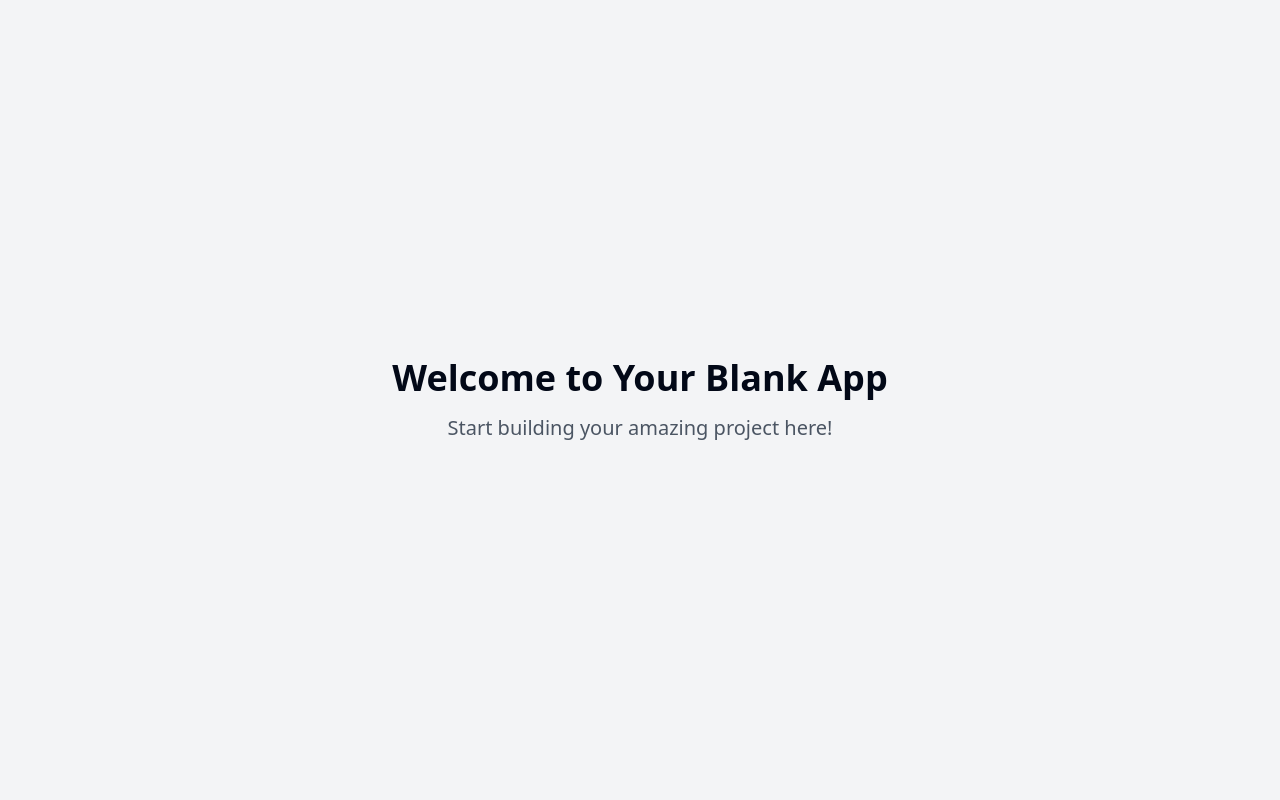
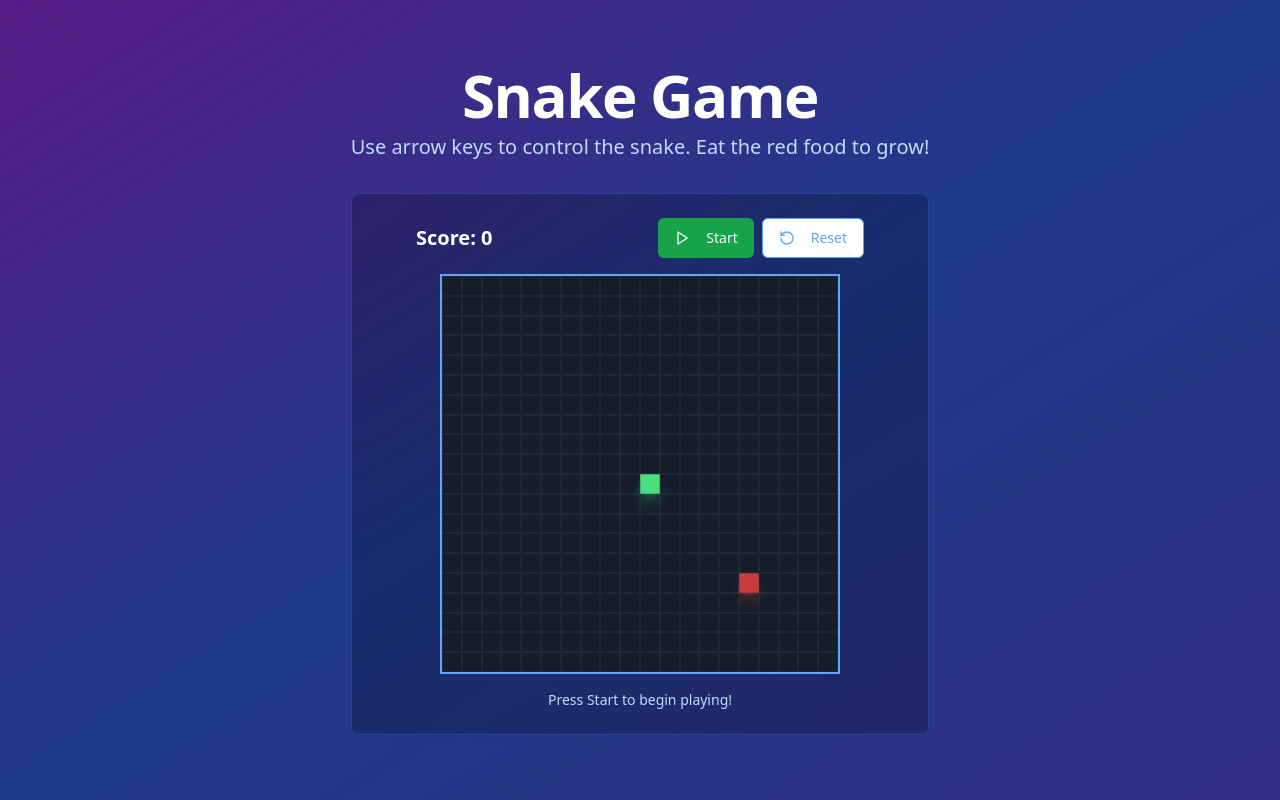
Before and after one commit to sravan-kumarc/snake_Game, a React (Vite) app: page / in a window 1280 px wide. Built offline with nearby package versions, Linux system fonts and the light colour scheme.

Commit message:
Add simple game
Implement a basic game feature.

```diff
--- /dev/null
+++ b/src/components/SnakeGame.tsx
@@ -0,0 +1,185 @@
+
+import React, { useState, useEffect, useCallback } from 'react';
+import { Button } from '@/components/ui/button';
+import { Card } from '@/components/ui/card';
+import { Play, RotateCcw } from 'lucide-react';
+
+interface Position {
+  x: number;
+  y: number;
+}
+
+const GRID_SIZE = 20;
+const INITIAL_SNAKE = [{ x: 10, y: 10 }];
+const INITIAL_FOOD = { x: 15, y: 15 };
+const INITIAL_DIRECTION = { x: 0, y: -1 };
+
+const SnakeGame = () => {
+  const [snake, setSnake] = useState<Position[]>(INITIAL_SNAKE);
+  const [food, setFood] = useState<Position>(INITIAL_FOOD);
+  const [direction, setDirection] = useState<Position>(INITIAL_DIRECTION);
+  const [gameRunning, setGameRunning] = useState(false);
+  const [gameOver, setGameOver] = useState(false);
+  const [score, setScore] = useState(0);
+
+  const generateFood = useCallback(() => {
+    const newFood = {
+      x: Math.floor(Math.random() * GRID_SIZE),
+      y: Math.floor(Math.random() * GRID_SIZE),
+    };
+    return newFood;
+  }, []);
+
+  const resetGame = () => {
+    setSnake(INITIAL_SNAKE);
+    setFood(INITIAL_FOOD);
+    setDirection(INITIAL_DIRECTION);
+    setGameRunning(false);
+    setGameOver(false);
+    setScore(0);
+  };
+
+  const startGame = () => {
+    setGameRunning(true);
+    setGameOver(false);
+  };
+
+  const moveSnake = useCallback(() => {
+    if (!gameRunning || gameOver) return;
+
+    setSnake(currentSnake => {
+      const newSnake = [...currentSnake];
+      const head = { ...newSnake[0] };
+
+      head.x += direction.x;
+      head.y += direction.y;
+
+      // Check wall collision
+      if (head.x < 0 || head.x >= GRID_SIZE || head.y < 0 || head.y >= GRID_SIZE) {
+        setGameOver(true);
+        setGameRunning(false);
+        return currentSnake;
+      }
+
+      // Check self collision
+      if (newSnake.some(segment => segment.x === head.x && segment.y === head.y)) {
+        setGameOver(true);
+        setGameRunning(false);
+        return currentSnake;
+      }
+
+      newSnake.unshift(head);
+
+      // Check food collision
+      if (head.x === food.x && head.y === food.y) {
+        setScore(prev => prev + 10);
+        setFood(generateFood());
+      } else {
+        newSnake.pop();
+      }
+
+      return newSnake;
+    });
+  }, [direction, food, gameRunning, gameOver, generateFood]);
+
+  const handleKeyPress = useCallback((e: KeyboardEvent) => {
+    if (!gameRunning) return;
+
+    switch (e.key) {
+      case 'ArrowUp':
+        if (direction.y === 0) setDirection({ x: 0, y: -1 });
+        break;
+      case 'ArrowDown':
+        if (direction.y === 0) setDirection({ x: 0, y: 1 });
+        break;
+      case 'ArrowLeft':
+        if (direction.x === 0) setDirection({ x: -1, y: 0 });
+        break;
+      case 'ArrowRight':
+        if (direction.x === 0) setDirection({ x: 1, y: 0 });
+        break;
+    }
+  }, [direction, gameRunning]);
+
+  useEffect(() => {
+    document.addEventListener('keydown', handleKeyPress);
+    return () => document.removeEventListener('keydown', handleKeyPress);
+  }, [handleKeyPress]);
+
+  useEffect(() => {
+    const gameInterval = setInterval(moveSnake, 150);
+    return () => clearInterval(gameInterval);
+  }, [moveSnake]);
+
+  return (
+    <Card className="p-6 bg-black/20 backdrop-blur-sm border-blue-500/30">
+      <div className="flex flex-col items-center space-y-4">
+        <div className="flex items-center justify-between w-full max-w-md">
+          <div className="text-white text-xl font-bold">
+            Score: {score}
+          </div>
+          <div className="space-x-2">
+            {!gameRunning && !gameOver && (
+              <Button onClick={startGame} className="bg-green-600 hover:bg-green-700">
+                <Play className="w-4 h-4 mr-2" />
+                Start
+              </Button>
+            )}
+            <Button onClick={resetGame} variant="outline" className="border-blue-400 text-blue-400 hover:bg-blue-400 hover:text-white">
+              <RotateCcw className="w-4 h-4 mr-2" />
+              Reset
+            </Button>
+          </div>
+        </div>
+
+        <div
+          className="grid border-2 border-blue-400 bg-gray-900"
+          style={{
+            gridTemplateColumns: `repeat(${GRID_SIZE}, 1fr)`,
+            width: '400px',
+            height: '400px',
+          }}
+        >
+          {Array.from({ length: GRID_SIZE * GRID_SIZE }).map((_, index) => {
+            const x = index % GRID_SIZE;
+            const y = Math.floor(index / GRID_SIZE);
+
+            const isSnake = snake.some(segment => segment.x === x && segment.y === y);
+            const isFood = food.x === x && food.y === y;
+            const isHead = snake[0]?.x === x && snake[0]?.y === y;
+
+            return (
+              <div
+                key={index}
+                className={`border border-gray-700/30 transition-all duration-100 ${
+                  isSnake
+                    ? isHead
+                      ? 'bg-green-400 shadow-lg shadow-green-400/50'
+                      : 'bg-green-600'
+                    : isFood
+                      ? 'bg-red-500 shadow-lg shadow-red-500/50 animate-pulse'
+                      : 'bg-gray-800/30'
+                }`}
+              />
+            );
+          })}
+        </div>
+
+        {gameOver && (
+          <div className="text-center animate-fade-in">
+            <div className="text-red-400 text-2xl font-bold mb-2">Game Over!</div>
+            <div className="text-white text-lg">Final Score: {score}</div>
+          </div>
+        )}
+
+        {!gameRunning && !gameOver && (
+          <div className="text-center text-blue-200 text-sm animate-fade-in">
+            Press Start to begin playing!
+          </div>
+        )}
+      </div>
+    </Card>
+  );
+};
+
+export default SnakeGame;
--- a/src/pages/Index.tsx
+++ b/src/pages/Index.tsx
@@ -1,11 +1,17 @@
-// Update this page (the content is just a fallback if you fail to update the page)
+
+import SnakeGame from "../components/SnakeGame";
 
 const Index = () => {
   return (
-    <div className="min-h-screen flex items-center justify-center bg-gray-100">
+    <div className="min-h-screen bg-gradient-to-br from-purple-900 via-blue-900 to-indigo-900 flex items-center justify-center p-4">
       <div className="text-center">
-        <h1 className="text-4xl font-bold mb-4">Welcome to Your Blank App</h1>
-        <p className="text-xl text-gray-600">Start building your amazing project here!</p>
+        <h1 className="text-6xl font-bold text-white mb-2 tracking-tight">
+          Snake Game
+        </h1>
+        <p className="text-xl text-blue-200 mb-8">
+          Use arrow keys to control the snake. Eat the red food to grow!
+        </p>
+        <SnakeGame />
       </div>
     </div>
   );
```
